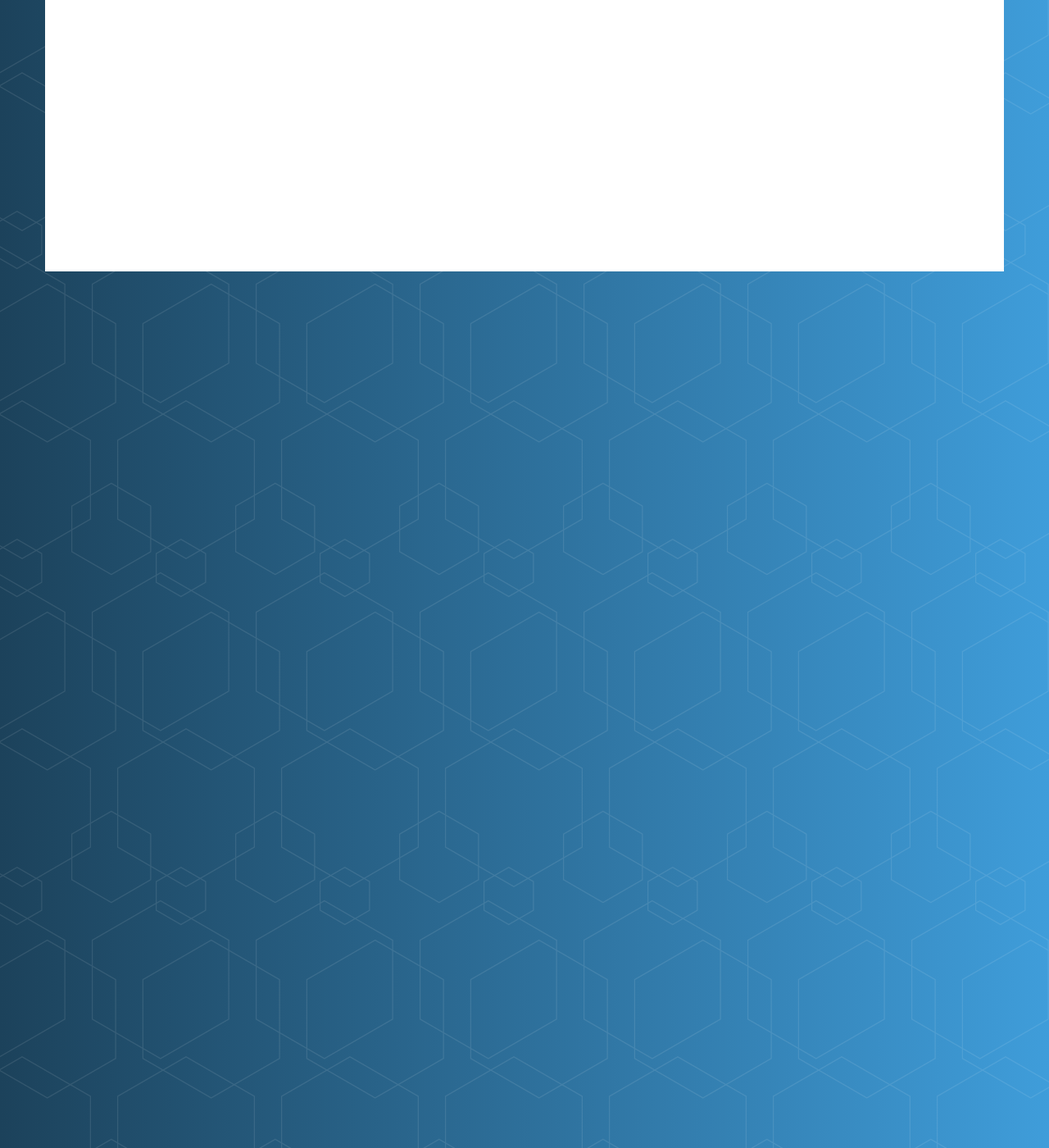
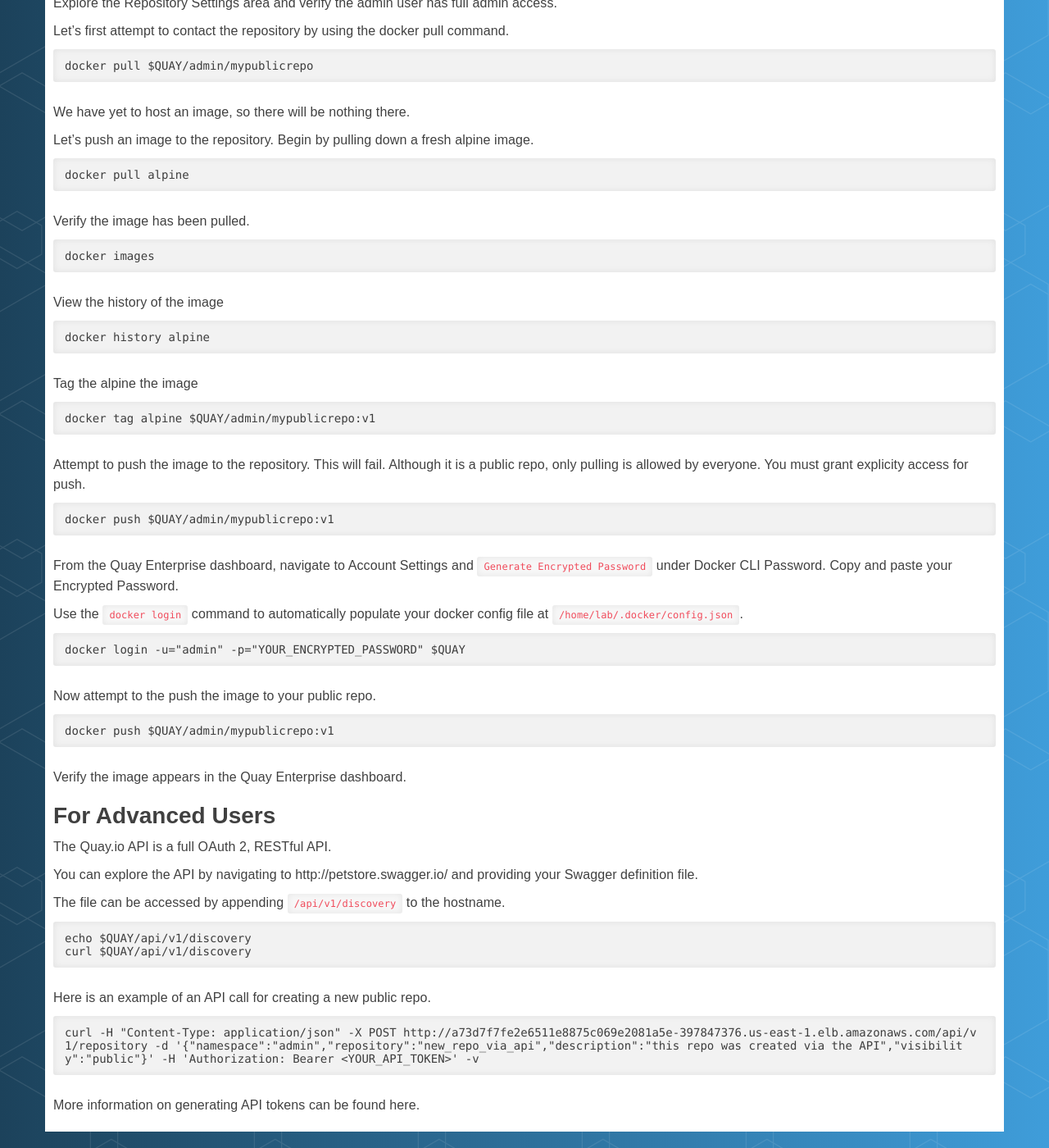
Before and after one commit to RedHatWorkshops/quay-workshop, a Jekyll site: the page built from content/labs/0006-pulling-pushing-images.md, in a window 1280 px wide and 1400 px high, scrolled down 240 px. Shown: the whole window at 82% size. Built offline with Jekyll 4.4.1, drawn with Linux system fonts in a browser that asks for light colours; our own code applies the rules of GitHub Pages for plain Markdown files; some of the changed text lies outside the part shown.

Commit message:
cleanup of previous exercises and added pull/push

````diff
--- a/content/labs/0006-pulling-pushing-images.md
+++ b/content/labs/0006-pulling-pushing-images.md
@@ -0,0 +1,86 @@
+---
+layout: lab
+title: Pulling and Pushing Images
+permalink: /lab/pullingpushing/
+module: Interacting with Quay
+---
+
+Navigate to the Quay dashboard and create a new repository under the `admin` namespace. Call the new repository `mypublicrepo`.
+
+Explore the Repository Settings area and verify the admin user has full admin access.
+
+Let's first attempt to contact the repository by using the docker pull command.
+
+```
+docker pull $QUAY/admin/mypublicrepo
+```
+
+We have yet to host an image, so there will be nothing there.
+
+Let's push an image to the repository. Begin by pulling down a fresh alpine image.
+
+```
+docker pull alpine
+```
+
+Verify the image has been pulled.
+
+```
+docker images
+```
+
+View the history of the image
+
+```
+docker history alpine
+```
+
+Tag the alpine the image
+
+```
+docker tag alpine $QUAY/admin/mypublicrepo:v1
+```
+
+Attempt to push the image to the repository. This will fail. Although it is a public repo, only pulling is allowed by everyone. You must grant explicity access for push.
+
+```
+docker push $QUAY/admin/mypublicrepo:v1
+```
+
+From the Quay Enterprise dashboard, navigate to Account Settings and `Generate Encrypted Password` under Docker CLI Password.  Copy and paste your Encrypted Password.
+
+Use the `docker login` command to automatically populate your docker config file at `/home/lab/.docker/config.json`.
+
+```
+docker login -u="admin" -p="YOUR_ENCRYPTED_PASSWORD" $QUAY
+```
+
+Now attempt to the push the image to your public repo.
+
+```
+docker push $QUAY/admin/mypublicrepo:v1
+```
+
+Verify the image appears in the Quay Enterprise dashboard.
+
+
+#### For Advanced Users
+
+The Quay.io API is a full OAuth 2, RESTful API.
+
+You can explore the API by navigating to http://petstore.swagger.io/ and providing your Swagger definition file.
+
+The file can be accessed by appending `/api/v1/discovery` to the hostname.
+
+```
+echo $QUAY/api/v1/discovery
+curl $QUAY/api/v1/discovery
+```
+
+Here is an example of an API call for creating a new public repo.
+
+```
+curl -H "Content-Type: application/json" -X POST http://a73d7f7fe2e6511e8875c069e2081a5e-397847376.us-east-1.elb.amazonaws.com/api/v1/repository -d '{"namespace":"admin","repository":"new_repo_via_api","description":"this repo was created via the API","visibility":"public"}' -H 'Authorization: Bearer <YOUR_API_TOKEN>' -v
+```
+
+More information on generating API tokens can be found here.
````
Also changed, not shown: content/labs/0002-docker-101.md (+12 -0 lines), content/labs/0005-configure-docker.md (+26 -0 lines).
